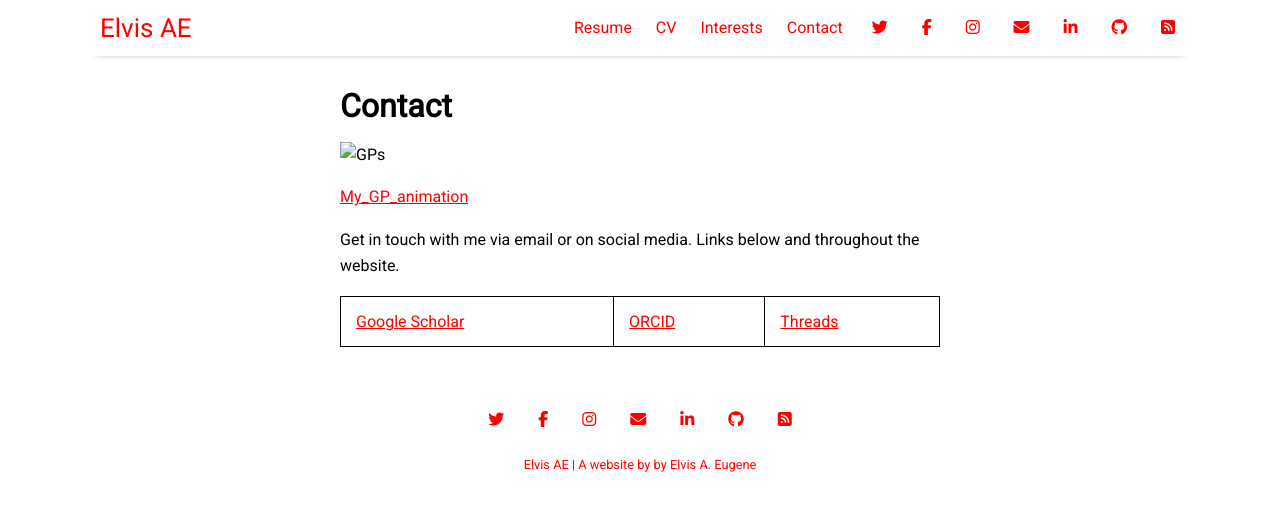
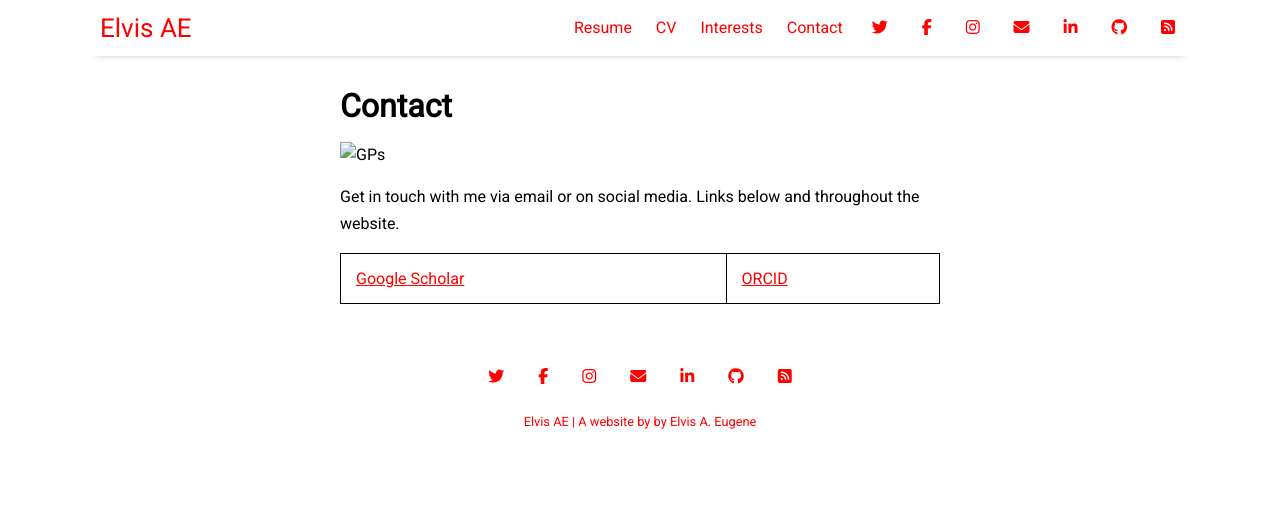
Before and after one commit to otherelvis/otherelvis.github.io, a Jekyll site: the page built from pages/contact.md, in a window 1280 px wide. Shown: the top 511 px of the page. Built offline with Jekyll 4.4.1, drawn with Linux system fonts in a browser that asks for light colours; nearby versions of some CDN libraries.

Commit message:
Update contact.md by removing animation link
Removed animation link from contact page.

```diff
--- a/pages/contact.md
+++ b/pages/contact.md
@@ -5,8 +5,6 @@ permalink: /contact
 ---
 ![GPs](img/GP.png)
 
-[My_GP_animation](https://www.canva.com/design/DAGHdhAK1pI/D5TiYZkfpBq5nleAPDDR9Q/watch?utm_content=DAGHdhAK1pI&utm_campaign=designshare&utm_medium=link&utm_source=editor)
-
 Get in touch with me via email or on social media. Links below and throughout the website.
 
-[Google Scholar](https://scholar.google.com/citations?user=RCvn620AAAAJ&hl=en&oi=ao) | [ORCID](https://orcid.org/0000-0003-2996-7031) | [Threads](https://www.threads.net/@pr0fpy0m0)
+[Google Scholar](https://scholar.google.com/citations?user=RCvn620AAAAJ&hl=en&oi=ao) | [ORCID](https://orcid.org/0000-0003-2996-7031) |
```
